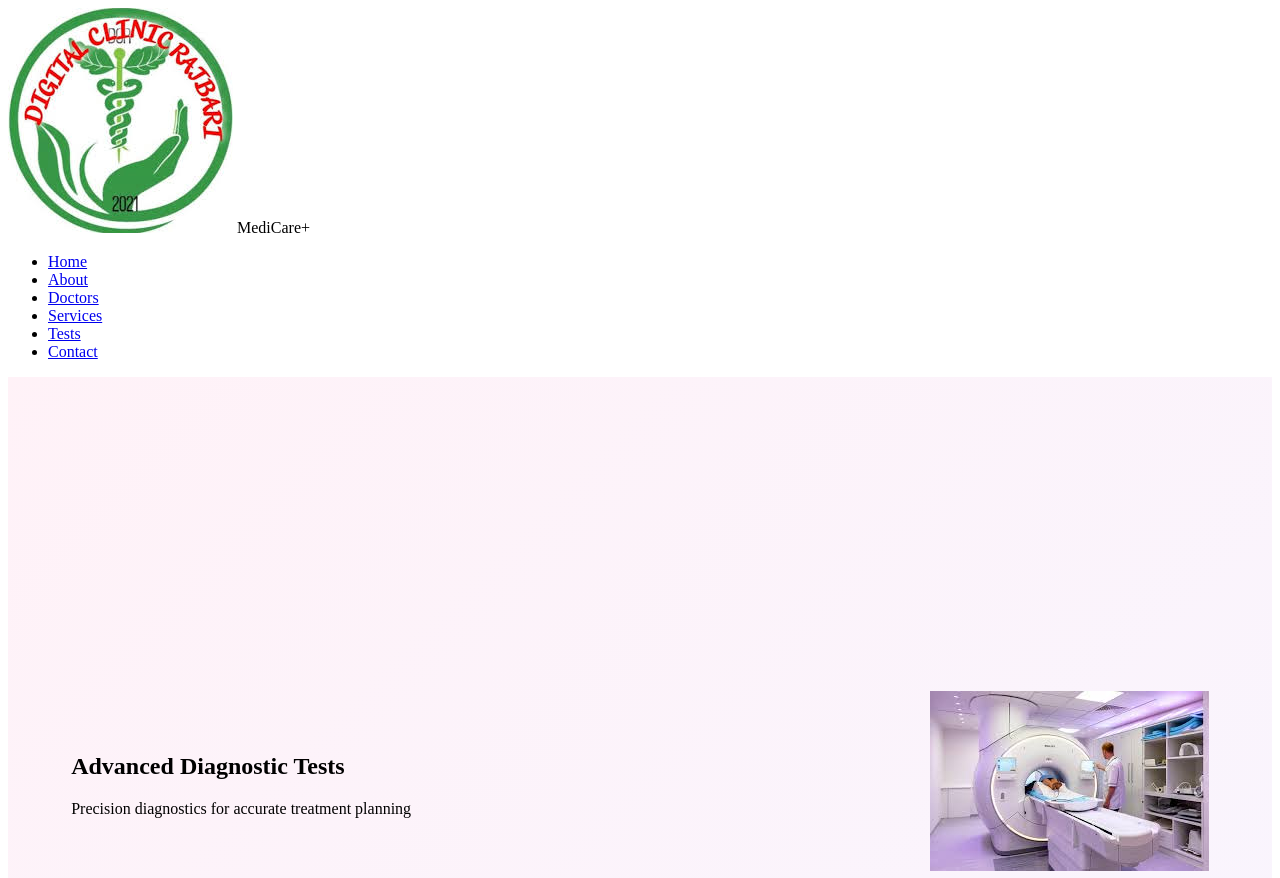
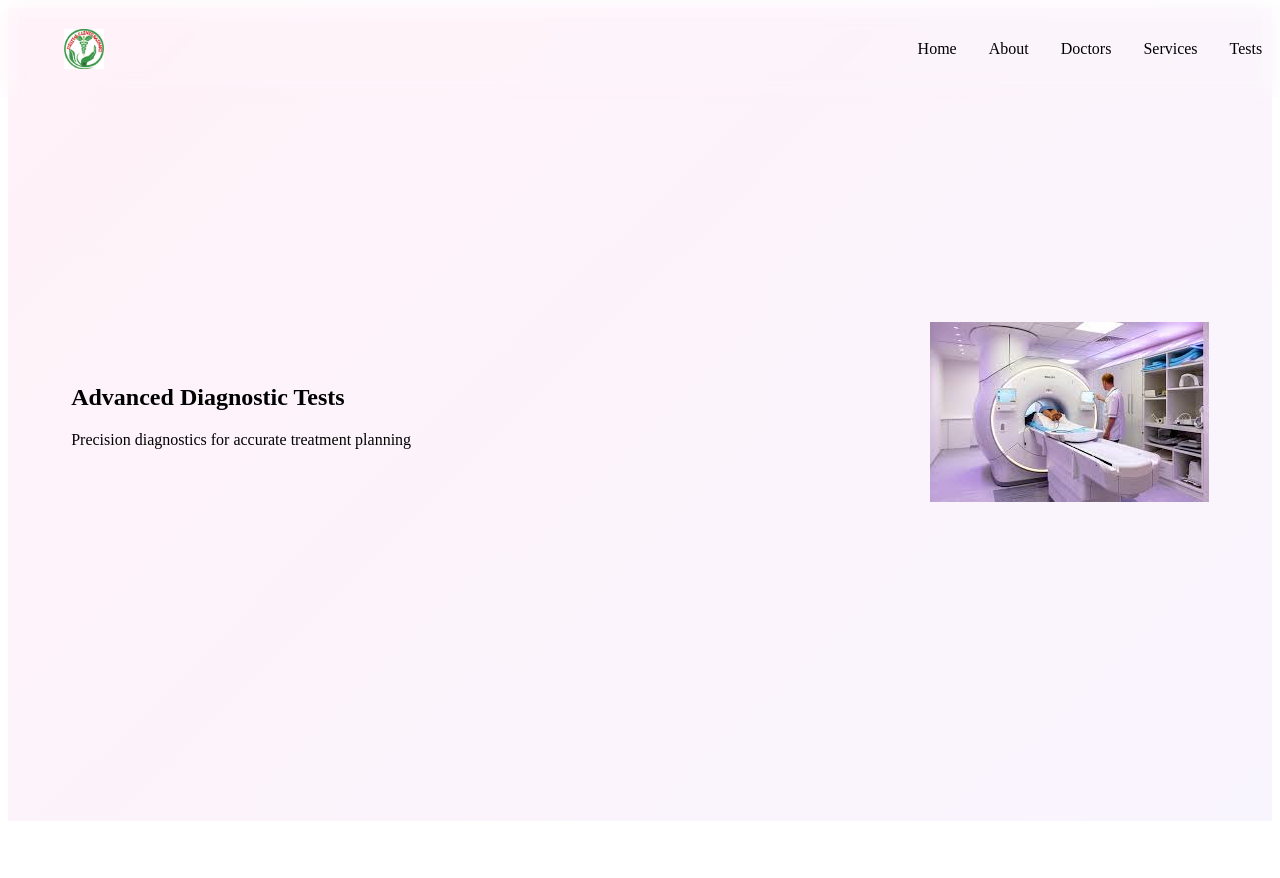
Before and after one commit to procodernoone/test-deployment, a plain HTML site: page tests.html in a window 1280 px wide. Shown: the top 878 px of the page. Drawn offline with Linux system fonts and the light colour scheme.

Commit message:
super.css

```diff
--- a/css/super.css
+++ b/css/super.css
@@ -1,3 +1,101 @@
+/* Glass Navigation */
+.glass-nav {
+    position: fixed;
+    top: 0;
+    left: 0;
+    width: 100%;
+    padding: 1.5rem 5%;
+    display: flex;
+    justify-content: space-between;
+    align-items: center;
+    background: var(--glass);
+    backdrop-filter: blur(10px);
+    -webkit-backdrop-filter: blur(10px);
+    border-bottom: 1px solid var(--glass-border);
+    z-index: 1000;
+    transition: var(--transition);
+}
+
+.glass-nav.scrolled {
+    padding: 1rem 5%;
+    box-shadow: var(--glass-shadow);
+}
+
+.logo {
+    display: flex;
+    align-items: center;
+    gap: 0.5rem;
+}
+
+.logo img {
+    height: 40px;
+    width: auto;
+    transition: var(--transition);
+}
+
+.logo span {
+    font-size: 1.5rem;
+    font-weight: 700;
+    color: var(--primary);
+    background: linear-gradient(to right, var(--primary), var(--secondary));
+    -webkit-background-clip: text;
+    background-clip: text;
+    -webkit-text-fill-color: transparent;
+    transition: var(--transition);
+}
+
+.nav-links {
+    display: flex;
+    gap: 2rem;
+    list-style: none;
+}
+
+.nav-links a {
+    position: relative;
+    text-decoration: none;
+    color: var(--dark);
+    font-weight: 500;
+    font-size: 1rem;
+    transition: var(--transition);
+    padding: 0.5rem 0;
+}
+
+.nav-links a::after {
+    content: attr(data-text);
+    position: absolute;
+    top: 0;
+    left: 0;
+    width: 0;
+    color: var(--primary);
+    overflow: hidden;
+    white-space: nowrap;
+    transition: var(--transition);
+}
+
+.nav-links a:hover::after {
+    width: 100%;
+}
+
+.nav-links a.active {
+    color: var(--primary);
+}
+
+.hamburger {
+    display: none;
+    cursor: pointer;
+}
+
+.hamburger div {
+    width: 25px;
+    height: 3px;
+    background-color: var(--dark);
+    margin: 5px;
+    transition: var(--transition);
+}
+
+
+
+
 /* ===== TESTS PAGE SPECIFIC STYLES ===== */
 .tests-hero {
     min-height: 70vh;
```
